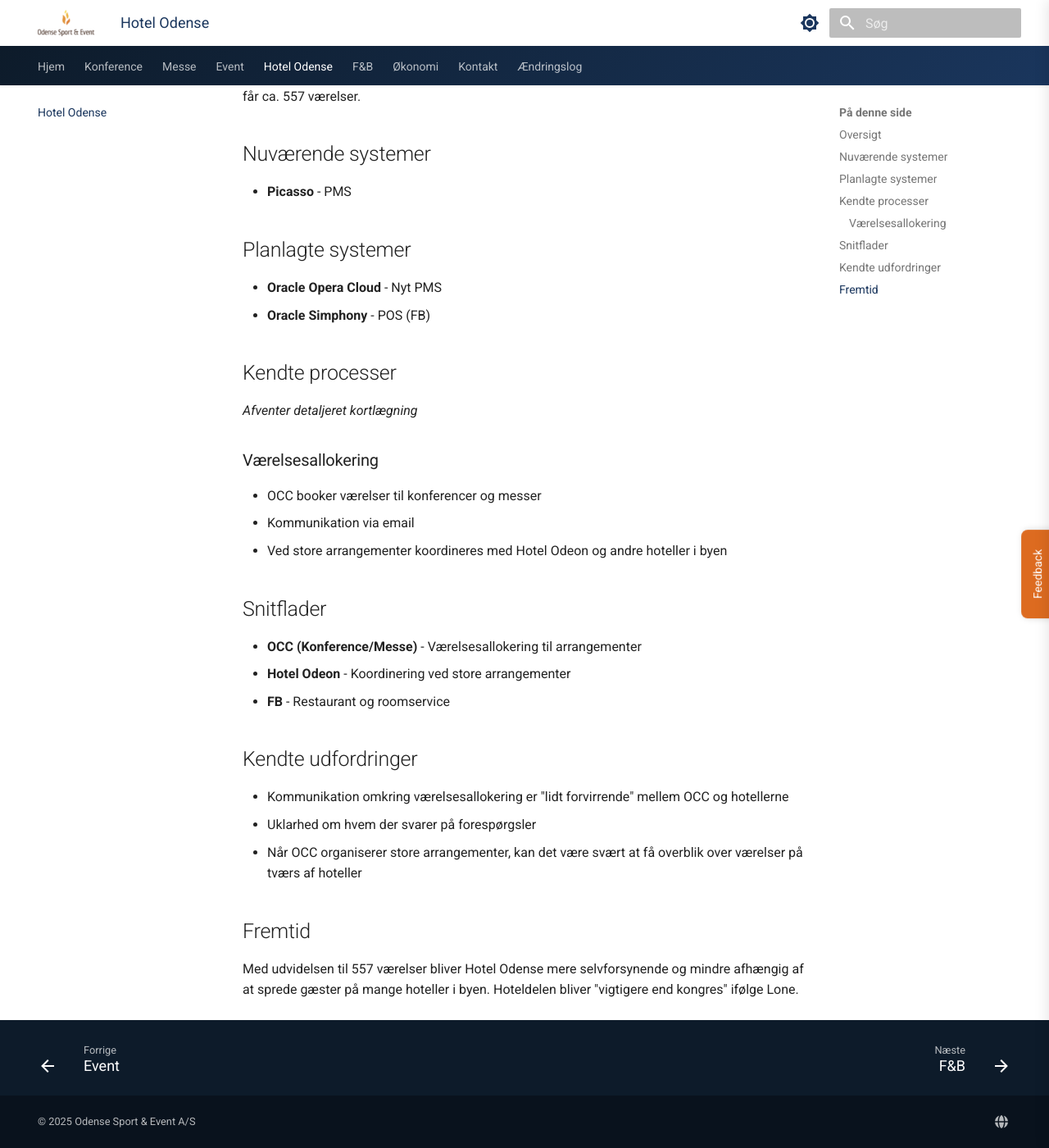
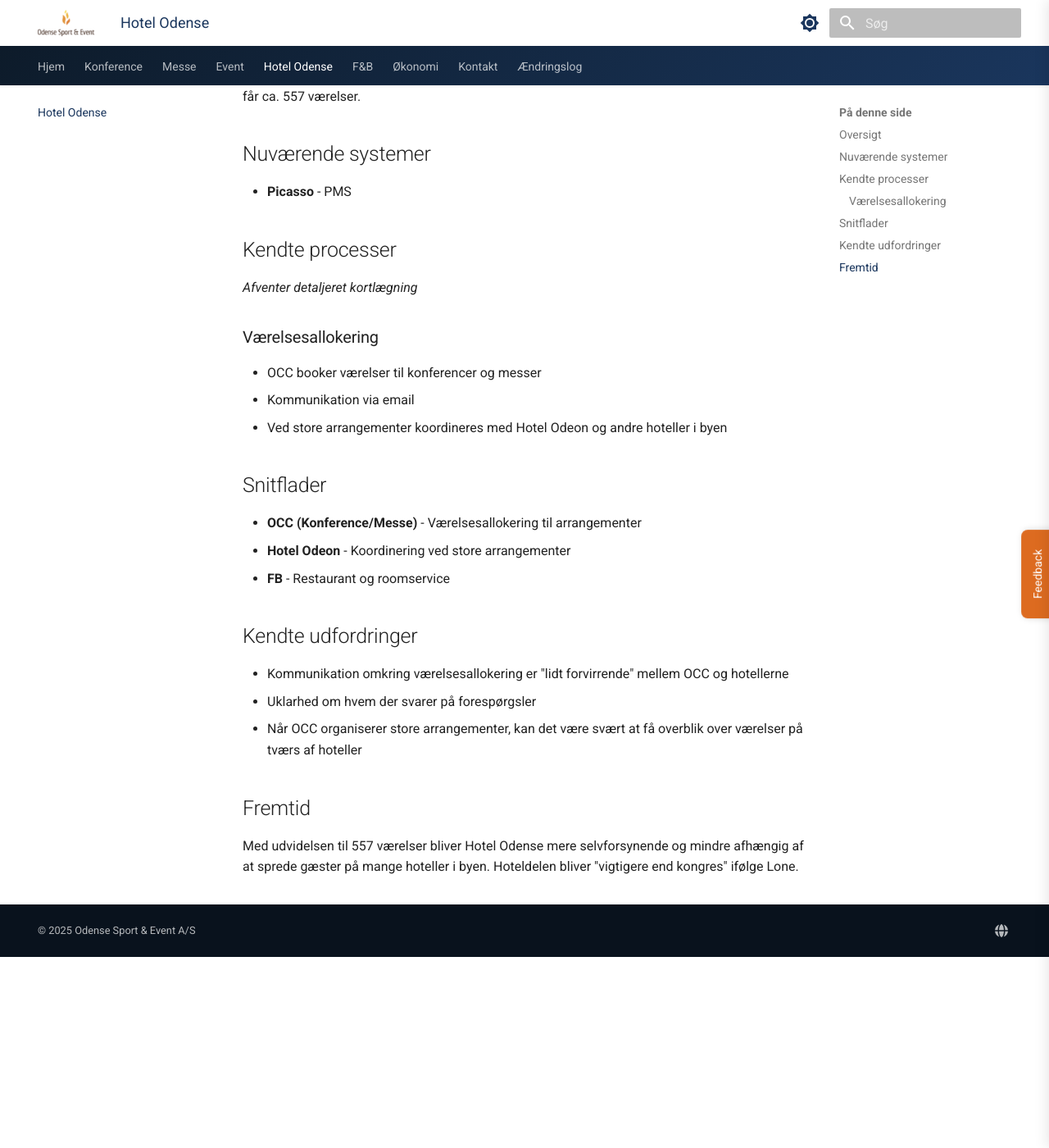
Before and after one commit to mbundgaard/OSE, an MkDocs documentation site: the page built from docs/hotel-odense/index.md, in a window 1280 px wide and 1400 px high, scrolled down 233 px. Shown: the whole window at 82% size. Built offline with MkDocs 1.6.1 and Material for MkDocs 9.7.7, drawn with Linux system fonts in a browser that asks for light colours.

Commit message:
Fjernet specifikke systemreferencer
- Fjernet navigation footer
- Fjernet "Planlagte systemer" fra hotel-odense og fb
- Ændret Oracle Opera/Simphony referencer til generisk PMS/POS

🤖 Generated with [Claude Code](https://claude.com/claude-code)

Co-Authored-By: Claude Opus 4.5 <noreply@anthropic.com>

```diff
--- a/docs/fb/index.md
+++ b/docs/fb/index.md
@@ -17,10 +17,6 @@ F&B-afdelingen håndterer forplejning til konferencer, messer, events samt resta
 ## Nuværende systemer
 
 *Afventer kortlægning*
-
-## Planlagte systemer
-
-- **Oracle Simphony** - POS
 
 ## Bemanding
 
--- a/docs/hotel-odense/index.md
+++ b/docs/hotel-odense/index.md
@@ -16,11 +16,6 @@ Hotel Odense er et Best Western Plus hotel med 109 værelser, beliggende ved Ode
 ## Nuværende systemer
 
 - **Picasso** - PMS
-
-## Planlagte systemer
-
-- **Oracle Opera Cloud** - Nyt PMS
-- **Oracle Simphony** - POS (FB)
 
 ## Kendte processer
 
--- a/mkdocs.yml
+++ b/mkdocs.yml
@@ -35,7 +35,6 @@ theme:
     - navigation.sections
     - navigation.expand
     - navigation.top
-    - navigation.footer
     - search.suggest
     - search.highlight
     - search.share
```
Also changed, not shown: docs/index.md (+1 -1 lines), docs/oekonomi/index.md (+1 -1 lines).
